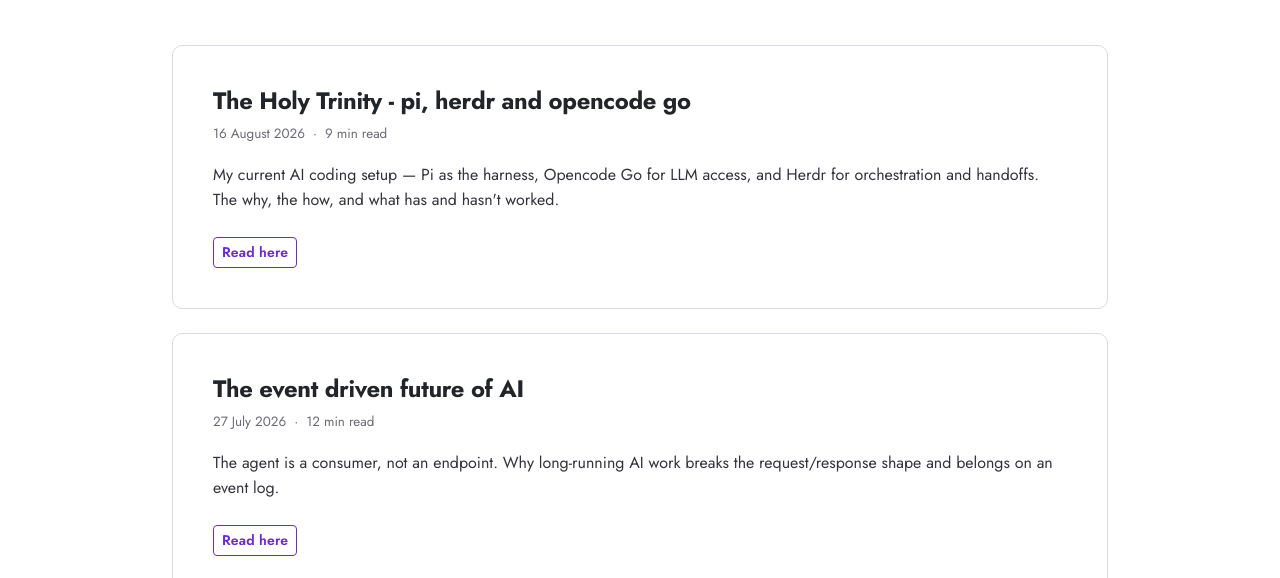
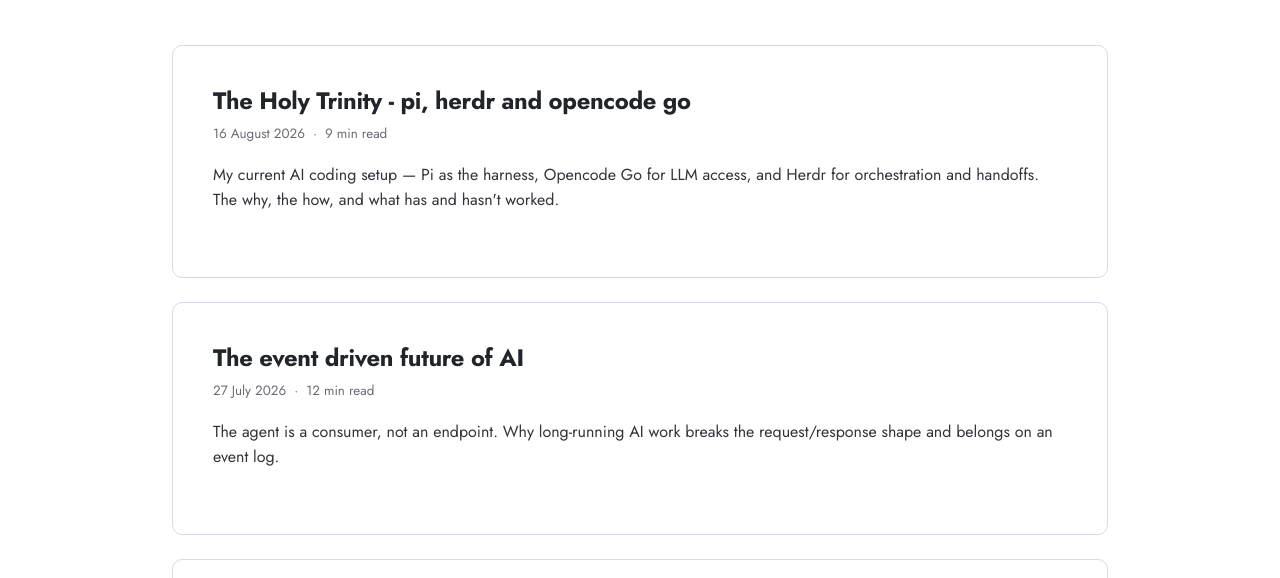
Before and after one commit to AarnoStormborn/portfolio-blog, a website with bundled scripts: page blog.html in a window 1280 px wide. Shown: the part 222-800 px from the top of the page. Built offline with nearby package versions, Linux system fonts and the light colour scheme.

Commit message:
Remove the "Read here" button from blog cards
The whole card has been a single click target since the stretched-link overlay
was introduced, so the button was redundant — an extra affordance pointing at
the same destination one level beneath the card title. Removed the button from
buildCard() and deleted the now-unused .post-card .btn rule.

Verified in a browser: cards render with no button, the stretched overlay still
covers the card, and clicking the area where the button used to be (an empty
part of the card) navigates to the post.

```diff
--- a/assets/css/style.css
+++ b/assets/css/style.css
@@ -559,11 +559,6 @@ body[data-theme='dark'] .post-card {
     z-index: 2;
 }
 
-.post-card .btn {
-    margin-top: auto;
-    align-self: flex-start;
-}
-
 /* ---- 10b. Post pages: layout shell ------------------------------------- */
 
 .post-shell {
--- a/assets/js/blog.js
+++ b/assets/js/blog.js
@@ -176,8 +176,6 @@
     )}</a></h2>
           <p class="post-card-meta">${meta.join('<span aria-hidden="true">·</span>')}</p>
           <p class="card-text">${escapeText(post.summary || "")}</p>
-          <a class="btn btn-sm btn-outline-primary" href="${escapeAttr(href)}" tabindex="-1"
-            aria-hidden="true">Read here</a>
         </div>
       </article>`;
     return col;
```
